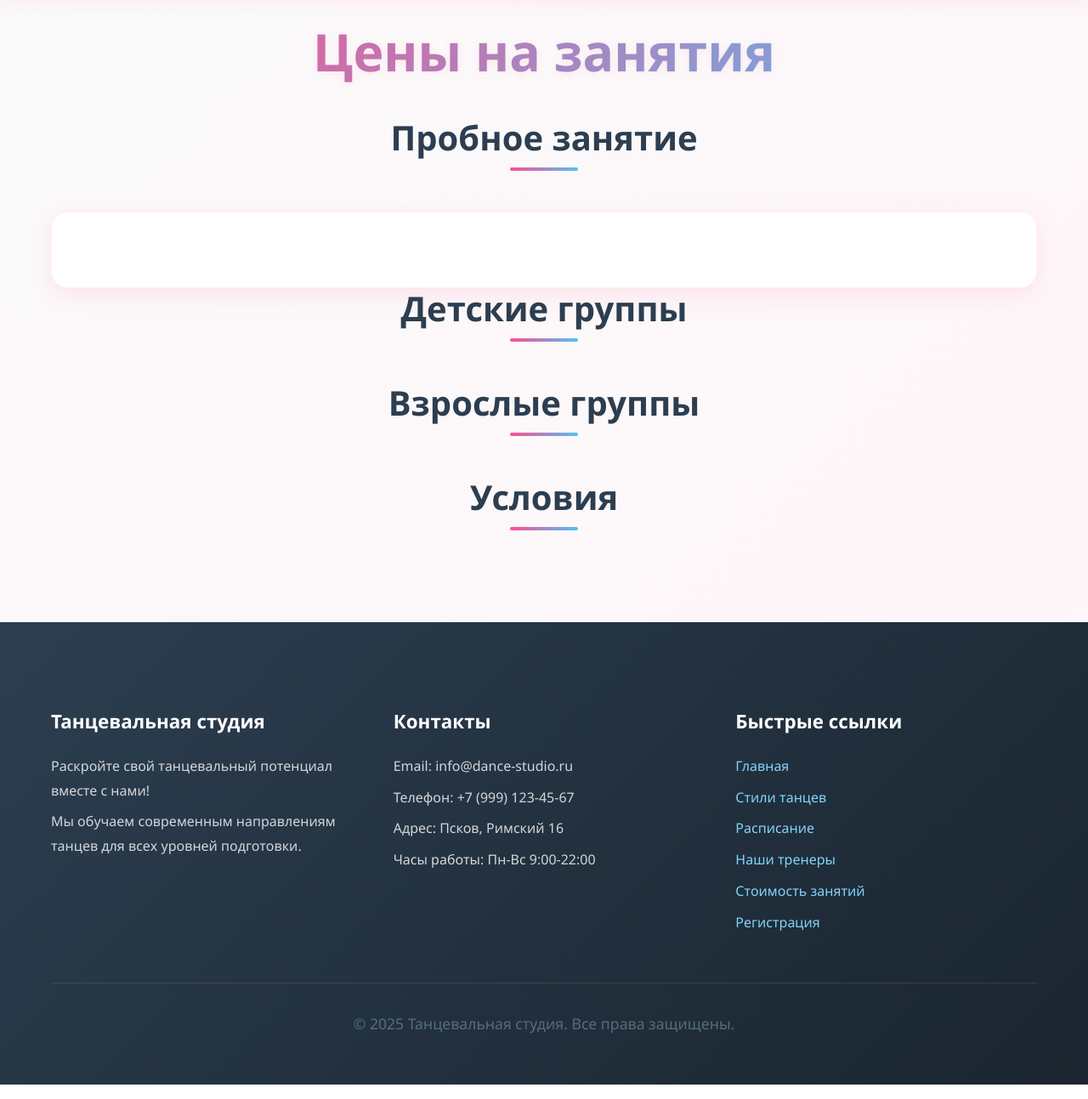
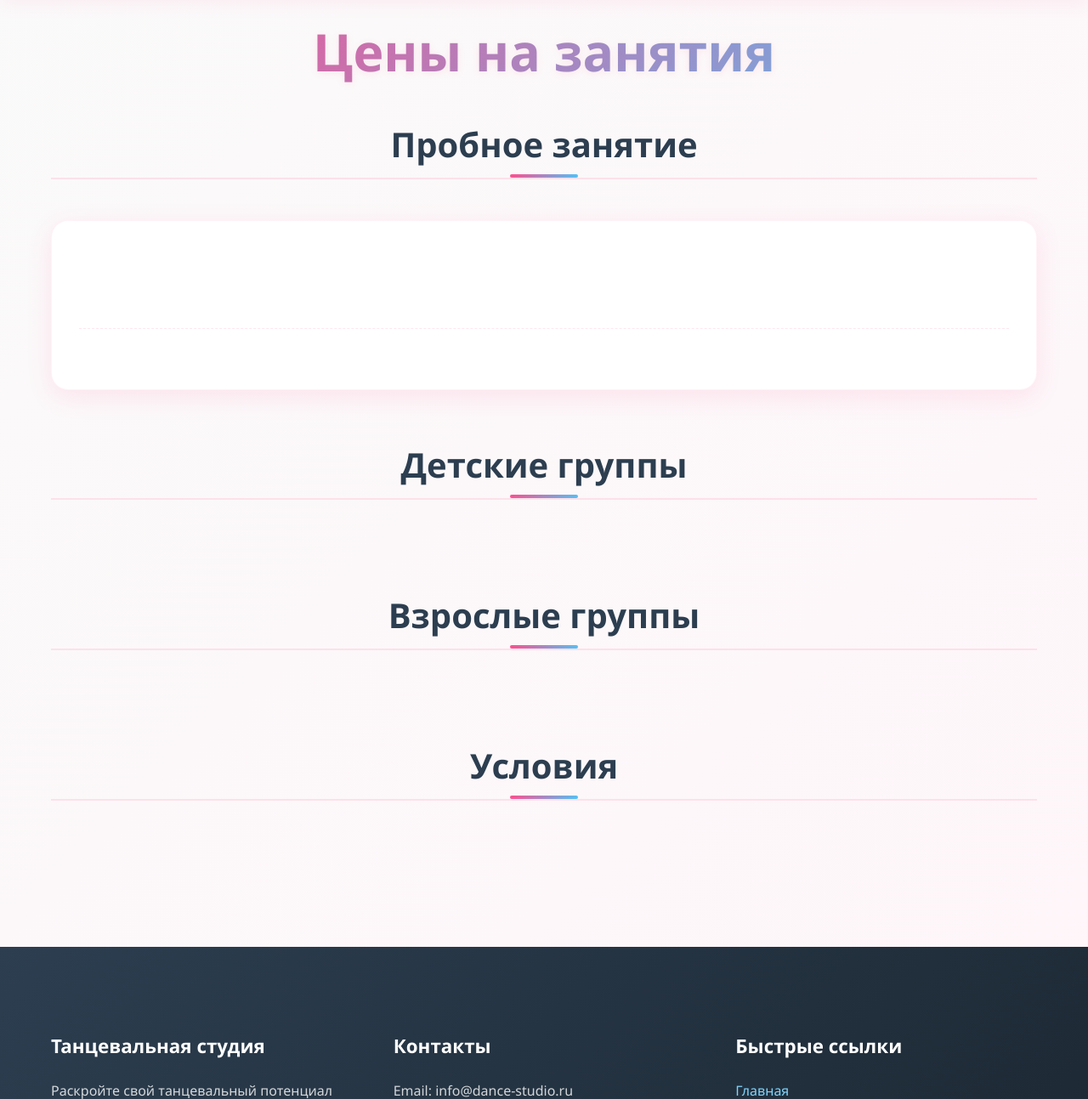
Before and after one commit to adsoboleva1101-alt/dance-studio-website, a Flask app: template data/templates/prices.html in a window 1280 px wide. Shown: the part 135-1428 px from the top of the page at 85% size. Run offline with Flask 3, Linux system fonts and the light colour scheme; the template is opened without the code that fills it, so the values that code supplies are empty.

Commit message:
Update prices.html

```diff
--- a/data/templates/prices.html
+++ b/data/templates/prices.html
@@ -4,7 +4,7 @@
     <title>Цены - Танцевальная студия</title>
     <meta charset="UTF-8">
     <meta name="viewport" content="width=device-width, initial-scale=1.0">
-    <link rel = "stylesheet" href = "/static/css/style.css">
+    <link rel="stylesheet" href="/static/css/style.css">
     <style>
         body {
             padding-top: 100px !important;
@@ -15,6 +15,86 @@
         h1 {
             margin-top: 20px;
             margin-bottom: 40px;
+        }
+
+        /* Стили для нескольких цен столбцом */
+        .multiple-prices {
+            margin: 15px 0;
+            text-align: center;
+        }
+
+        .price-line {
+            padding: 8px 0;
+            font-size: 1.1rem;
+            color: var(--text-dark);
+            font-weight: 500;
+            line-height: 1.4;
+        }
+
+        .price-line:not(:last-child) {
+            border-bottom: 1px solid rgba(255, 128, 171, 0.15);
+        }
+
+        /* Стили для обычной цены */
+        .price {
+            font-size: 1.8rem;
+            font-weight: 700;
+            color: var(--pink-bright);
+            margin: 15px 0;
+            text-align: center;
+        }
+
+        .conditions {
+            font-size: 0.9rem;
+            color: var(--text-light);
+            font-style: italic;
+            margin-top: 15px;
+            padding-top: 15px;
+            border-top: 1px dashed rgba(255, 128, 171, 0.2);
+            text-align: center;
+            line-height: 1.5;
+        }
+
+        /* Стили для карточек цен */
+        .price-card {
+            background: var(--bg-white);
+            padding: 2rem;
+            border-radius: var(--border-radius);
+            box-shadow: var(--shadow);
+            transition: var(--transition);
+            border: 1px solid rgba(255, 128, 171, 0.1);
+            text-align: center;
+            min-height: 200px;
+            display: flex;
+            flex-direction: column;
+            justify-content: space-between;
+        }
+
+        .price-card:hover {
+            transform: translateY(-5px);
+            box-shadow: var(--shadow-hover);
+        }
+
+        .price-card h3 {
+            font-size: 1.4rem;
+            color: var(--text-dark);
+            margin-bottom: 1rem;
+            text-align: center;
+        }
+
+        /* Сетка карточек */
+        .prices-grid {
+            display: grid;
+            grid-template-columns: repeat(auto-fit, minmax(280px, 1fr));
+            gap: 2rem;
+            margin-top: 2rem;
+            margin-bottom: 4rem;
+        }
+
+        h2 {
+            margin-top: 3rem;
+            padding-bottom: 15px;
+            border-bottom: 2px solid rgba(255, 128, 171, 0.2);
         }
     </style>
 </head>
@@ -84,12 +164,27 @@
             {% for key, info in prices_data.other.items() %}
             <div class="price-card">
                 <h3>{{ info.name }}</h3>
-                <div class="price">{{ info.price }}</div>
+
+                {# Проверяем, является ли price списком #}
+                {% if info.price is iterable and info.price is not string %}
+                    <div class="multiple-prices">
+                        {% for price_item in info.price %}
+                            <div class="price-line">{{ price_item }}</div>
+                        {% endfor %}
+                    </div>
+                {% else %}
+                    <div class="price">{{ info.price }}</div>
+                {% endif %}
+
+                {# Условия, если есть #}
+                {% if info.conditions %}
+                    <p class="conditions">{{ info.conditions }}</p>
+                {% endif %}
             </div>
             {% endfor %}
         </div>
     </div>
-        <div style="height: 60px;"></div>
+    <div style="height: 60px;"></div>
 
     <footer>
         <div class="container">
```
